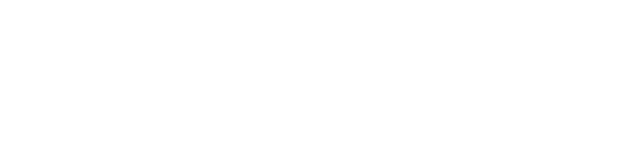
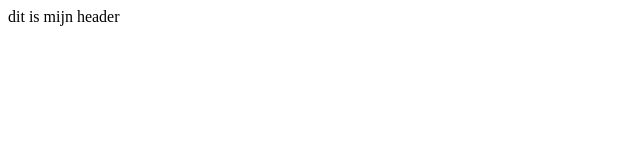
Before and after one commit to Neverlanders/githubtest, a plain HTML site: page index.html in a window 1280 px wide. Shown: the whole page, without its empty margins (0-640 px from the left). Drawn offline with Linux system fonts and the light colour scheme.

Commit message:
tweede commit op de main branch

```diff
--- a/index.html
+++ b/index.html
@@ -5,6 +5,6 @@
     <title>github branching and merging</title>
 </head>
 <body>
-
+<header>dit is mijn header</header>
 </body>
 </html>
```
